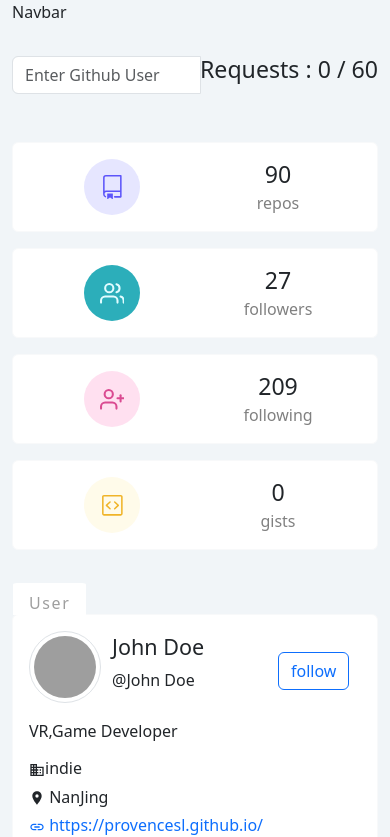
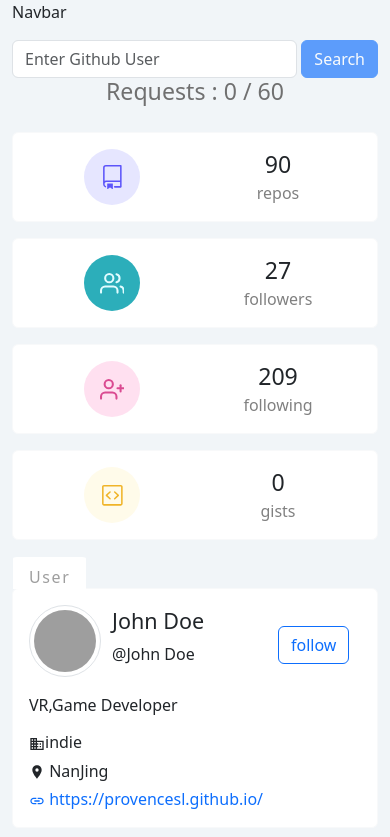
Before and after one commit to JojuGeorge/Github-Users, a React (Create React App) app: page /#/ in a window 390 px wide. Shown: the top 837 px of the page. Built offline with nearby package versions, Linux system fonts and the light colour scheme; no server answers; grey boxes are pictures that could not be loaded.

Commit message:
basic styling, search bar modify, basic responsiveness done

```diff
--- a/gulpfile.js
+++ b/gulpfile.js
@@ -7,7 +7,7 @@ const concat = require("gulp-concat");
 function buildStyles() {
   return src("src/**/*.scss")
     .pipe(sass())
-    .pipe(flatten({ subPath: [0, -1] })) // will stip off last folder else it creates styles/css/styles/abc.css - now styles/css/abc.css
+    .pipe(flatten({ subPath: [0, -1] })) // will strip off last folder else it creates styles/css/styles/abc.css - now styles/css/abc.css
     .pipe(dest("src/styles/css"));
 }
 
--- a/src/components/Search.js
+++ b/src/components/Search.js
@@ -1,5 +1,6 @@
 import React, { useState, useContext } from "react";
 import { GithubContext } from "../context/context";
+import '../styles/css/search.css'
 
 function Search() {
   const [user, setUser] = useState("");
@@ -18,7 +19,7 @@ function Search() {
         {
           error.show &&
           <div>
-            <p>{error.msg}</p>
+            <p className="error-msg">{error.msg}</p>
           </div>
         }
         <form onSubmit={handleSubmit}>
@@ -29,10 +30,12 @@ function Search() {
             placeholder="Enter Github User"
           />
           {(requests > 0 && !isLoading) && <button type="submit">Search</button>} */}
-           <div className="input-group mb-3">
+           <div className=" search-wrapper">
+            <span>
             <input type="text" value={user} onChange={(e) => setUser(e.target.value)} className="form-control" placeholder="Enter Github User" aria-label="Github username" aria-describedby="button-addon2"/>
-            {(requests > 0 && !isLoading) && <button type="submit" className="btn btn-outline-secondary"  id="button-addon2">Search</button>}
-
+            {/* {(requests > 0 && !isLoading) && <button type="submit" className="btn btn-primary"  id="button-addon2">Search</button>} */}
+            <button type="submit" disabled={!(requests > 0 && !isLoading)} className="btn btn-primary"  id="button-addon2">Search</button>
+            </span>
 
             <h3>Requests : {requests} / 60</h3>
           </div>
--- a/src/context/context.js
+++ b/src/context/context.js
@@ -14,7 +14,7 @@ const GithubProvider = ({children})=>{
     const [repos, setRepos] = useState(mockRepos)
 
     const [requests, setRequests] = useState(0);
-    const [isLoading, setIsLoading] = useState(false);
+    const [isLoading, setIsLoading] = useState(false);    // Setup in Dashboard only, below search bar
     const [error, setError] = useState({show:false, msg:""})
 
     const searchGithubUser = async(user)=>{
--- a/src/styles/_variables.scss
+++ b/src/styles/_variables.scss
@@ -1,5 +1,6 @@
 $clr-gray-1: #f1f5f8;
 $clr-gray-2: #9e9e9e;
+$clr-gray-3: rgb(112, 112, 112);
 $clr-pink-1: #ffe0f0;
 $clr-pink-2: #da4a91;
 $clr-purple-1: #e6e6ff;
@@ -9,6 +10,8 @@ $clr-green-2: #e0fcff;
 $clr-yellow-1: #fffbea;
 $clr-yellow-2: #f0b429;
 $clr-white-1: white;
+$clr-red-1:rgb(218, 0, 0);
+
 
 $font-clr-1: #808080;
 
--- a/src/styles/css/dashboard.css
+++ b/src/styles/css/dashboard.css
@@ -1,11 +1,12 @@
 .dashboard-wrapper {
   display: grid;
-  grid-template-rows: 1fr 1fr 1fr 3fr 7fr;
+  grid-template-rows: 1fr 0.6fr 1fr 3fr 7fr;
+  padding-bottom: 2rem;
 }
 @media (max-width: 640px) {
   .dashboard-wrapper {
     grid-template-columns: 1fr;
     grid-template-rows: 1fr;
-    row-gap: 2rem;
+    row-gap: 1rem;
   }
 }
--- a/src/styles/css/info.css
+++ b/src/styles/css/info.css
@@ -5,7 +5,7 @@
 }
 @media (min-width: 640px) {
   .info-wrapper {
-    grid-template-columns: repeat(auto-fill, minmax(260px, 1fr));
+    grid-template-columns: repeat(auto-fill, minmax(200px, 1fr));
   }
 }
 
@@ -21,8 +21,8 @@
   display: grid;
   align-items: center;
   place-items: center;
-  column-gap: 3rem;
-  row-gap: 3rem;
+  column-gap: 1rem;
+  row-gap: 1rem;
 }
 .info-icon-row .info-icon-col .info-icons {
   font-size: 1.5rem;
--- a/src/styles/css/repos.css
+++ b/src/styles/css/repos.css
@@ -5,7 +5,7 @@
 }
 @media (max-width: 640px) {
   .repo-wrapper {
-    grid-template-rows: repeat(4, 1fr);
+    grid-template-rows: repeat(2, 1fr);
   }
 }
 
--- /dev/null
+++ b/src/styles/css/search.css
@@ -0,0 +1,28 @@
+.search-wrapper {
+  display: grid;
+  grid-template-rows: 1fr;
+  grid-template-columns: 3fr 1fr;
+}
+@media (max-width: 640px) {
+  .search-wrapper {
+    grid-template-rows: 1fr 1fr;
+    grid-template-columns: 1fr;
+  }
+}
+
+.search-wrapper > span {
+  display: grid;
+  grid-template-columns: 10fr 1fr;
+}
+.search-wrapper > span button {
+  margin-left: 0.3rem;
+}
+
+.search-wrapper > h3 {
+  text-align: center;
+  color: rgb(112, 112, 112);
+}
+
+.error-msg {
+  color: rgb(218, 0, 0);
+}
--- a/src/styles/dashboard.scss
+++ b/src/styles/dashboard.scss
@@ -2,13 +2,14 @@
 
 .dashboard-wrapper {
   display: grid;
-  grid-template-rows: 1fr 1fr 1fr 3fr 7fr;
+  grid-template-rows: 1fr .6fr 1fr 3fr 7fr;
+  padding-bottom: 2rem;
   // row-gap: 0.5rem;
 
   @media (max-width: 640px) {
     grid-template-columns: 1fr;
     // grid-template-rows: repeat(auto-fill, min-max(200px, 1fr));
     grid-template-rows: 1fr;
-    row-gap: 2rem;
+    row-gap: 1rem;
   }
 }
--- a/src/styles/info.scss
+++ b/src/styles/info.scss
@@ -5,7 +5,7 @@
   grid-template-columns: repeat(auto-fill, minmax(200px, 1fr));
   gap: 1rem 2rem;
   @media (min-width: 640px) {
-    grid-template-columns: repeat(auto-fill, minmax(260px, 1fr));
+    grid-template-columns: repeat(auto-fill, minmax(200px, 1fr));
   }
 }
 .info-card-container {
@@ -20,8 +20,8 @@
     display: grid;
     align-items: center;
     place-items: center;
-    column-gap: 3rem;
-    row-gap: 3rem;
+    column-gap: 1rem;
+    row-gap: 1rem;
 
     .info-icons {
       font-size: 1.5rem;
--- a/src/styles/repos.scss
+++ b/src/styles/repos.scss
@@ -6,7 +6,7 @@
   row-gap: 2rem;
 
   @media (max-width: 640px) {
-    grid-template-rows: repeat(4, 1fr);
+    grid-template-rows: repeat(2, 1fr);
   }
 }
 
--- /dev/null
+++ b/src/styles/search.scss
@@ -0,0 +1,30 @@
+@import 'variables';
+
+.search-wrapper{
+    display: grid;
+    grid-template-rows: 1fr;
+    grid-template-columns: 3fr 1fr;
+
+    @media (max-width: 640px){
+        grid-template-rows: 1fr 1fr;
+        grid-template-columns: 1fr;
+    }
+}
+
+.search-wrapper > span{
+    display: grid;
+    grid-template-columns: 10fr 1fr;
+
+    button{
+        margin-left: .3rem;
+    }
+}
+
+.search-wrapper > h3{
+    text-align: center;
+    color: $clr-gray-3;
+}
+
+.error-msg {
+    color : $clr-red-1;
+}
```
